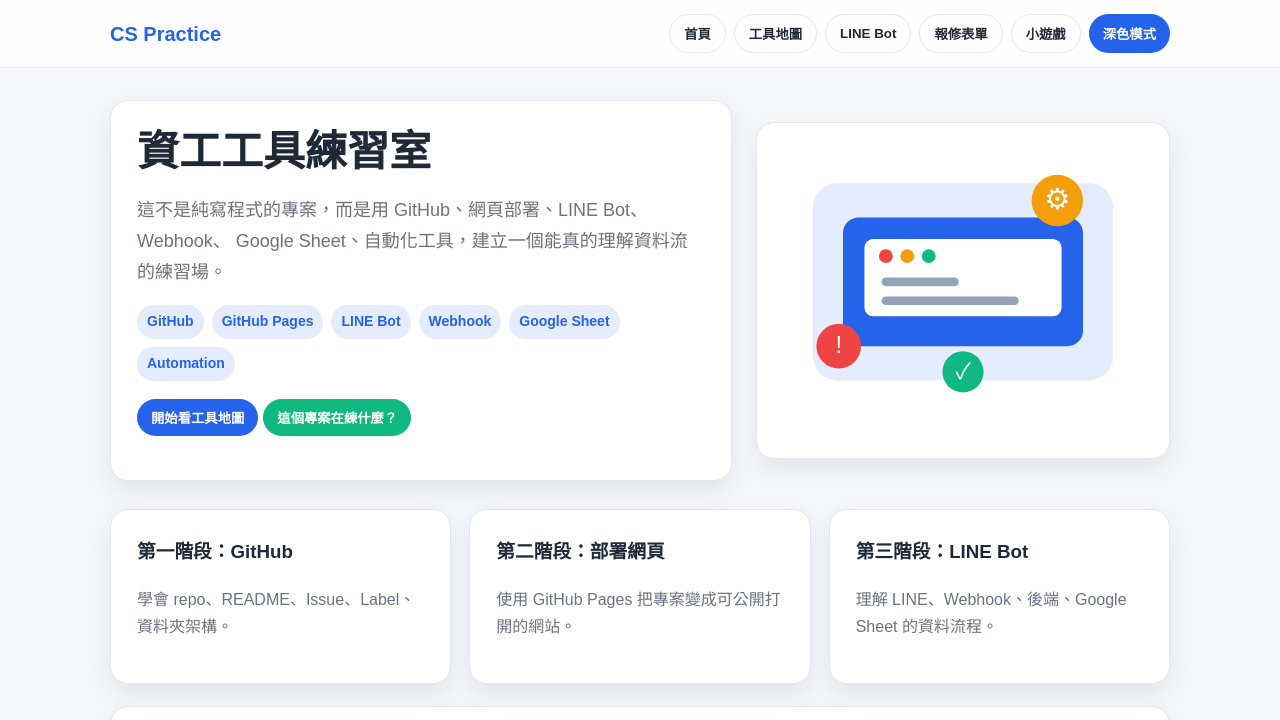
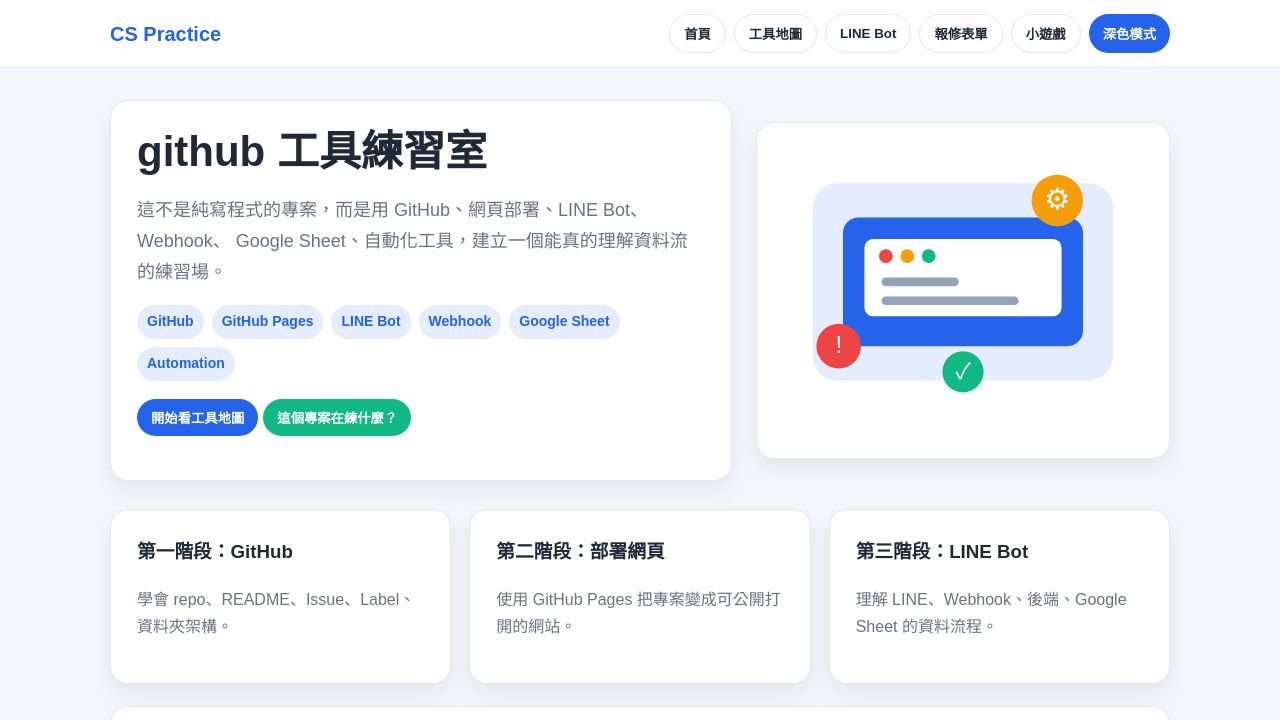
Before and after one commit to hideehoigo-sudo/my-cs-lab, a plain HTML site: page docs/index.html in a window 1280 px wide. Shown: the top 720 px of the page. Drawn offline with Linux system fonts and the light colour scheme.

Commit message:
Update index.html

```diff
--- a/docs/index.html
+++ b/docs/index.html
@@ -389,7 +389,7 @@
   <main>
     <section class="hero">
       <div class="hero-card">
-        <h1>資工工具練習室</h1>
+        <h1> github 工具練習室</h1>
         <p>
           這不是純寫程式的專案，而是用 GitHub、網頁部署、LINE Bot、Webhook、
           Google Sheet、自動化工具，建立一個能真的理解資料流的練習場。
```
